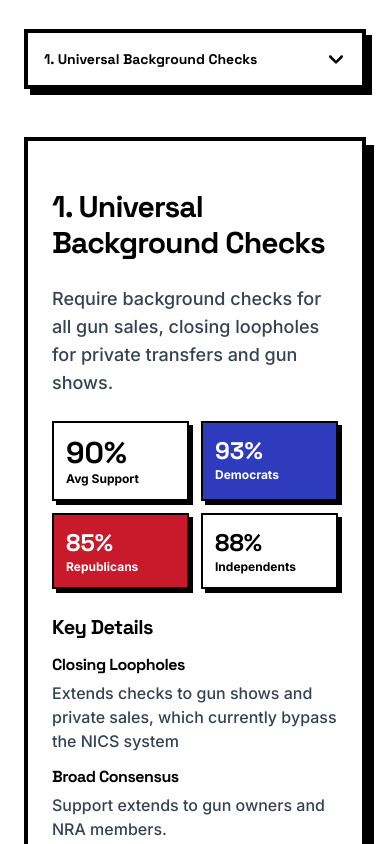
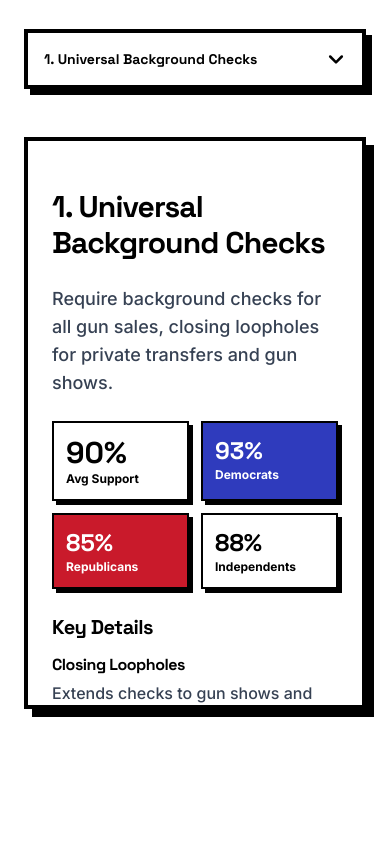
Before and after one commit to goinvo/civic-engine, a Next.js app in the folder civic-engine-app/: page / in a window 390 px wide. Shown: the part 1720-2564 px from the top of the page. Built offline with nearby package versions, Linux system fonts and the light colour scheme.

Commit message:
Almost there with the mobile scrolling...

```diff
--- a/civic-engine-app/components/ScrollPolicyList.tsx
+++ b/civic-engine-app/components/ScrollPolicyList.tsx
@@ -444,8 +444,8 @@ function PolicyWindow({
     <div className="relative">
       <div
         ref={setRefs}
-        className="border-4 border-black dark:border-gray-600 bg-white dark:bg-gray-800 shadow-[8px_8px_0px_0px_rgba(0,0,0,1)] dark:shadow-[8px_8px_0px_0px_rgba(75,85,99,1)] overflow-hidden overscroll-contain [&::-webkit-scrollbar]:hidden [-ms-overflow-style:none] [scrollbar-width:none]"
-        style={{ maxHeight: isMobile ? 'none' : maxHeight }}
+        className="border-4 border-black dark:border-gray-600 bg-white dark:bg-gray-800 shadow-[8px_8px_0px_0px_rgba(0,0,0,1)] dark:shadow-[8px_8px_0px_0px_rgba(75,85,99,1)] overflow-y-auto lg:overflow-hidden overscroll-contain [&::-webkit-scrollbar]:hidden [-ms-overflow-style:none] [scrollbar-width:none]"
+        style={{ maxHeight }}
       >
         <div className="px-6 pt-12 pb-6">
           {/* Header */}
```
